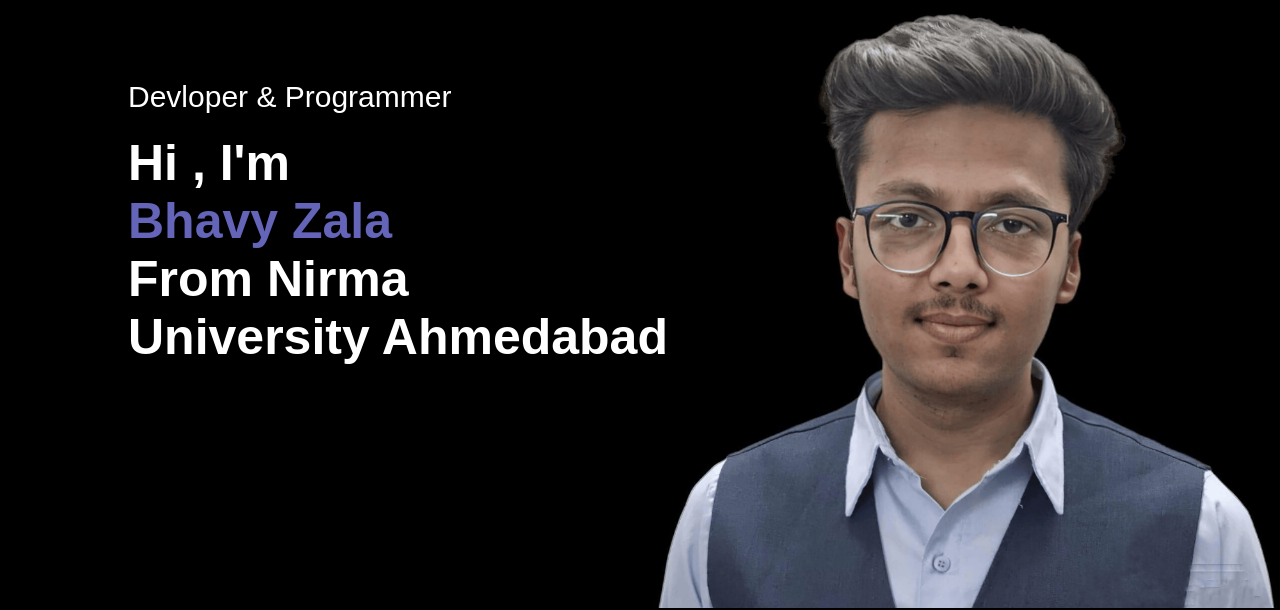
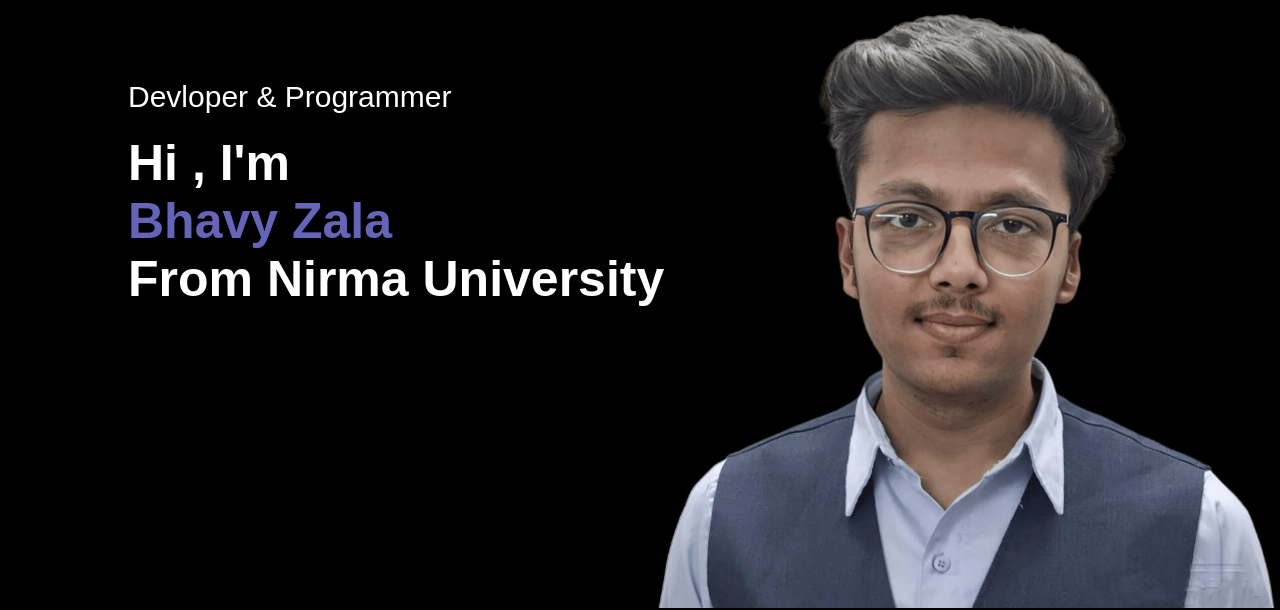
Before and after one commit to zalabhavy/portfolio, a plain HTML site: page index.html in a window 1280 px wide. Shown: the part 192-802 px from the top of the page. Drawn offline with Linux system fonts and the light colour scheme.

Commit message:
Update index.html

```diff
--- a/index.html
+++ b/index.html
@@ -25,7 +25,7 @@
             </nav>
                <div class="header-text">
                    <p>Devloper & Programmer</p>
-                   <h1>Hi , I'm <br><span>Bhavy Zala</span> <br>From Nirma<br> University Ahmedabad</h1>
+                   <h1>Hi , I'm <br><span>Bhavy Zala</span> <br>From Nirma University</h1>
                </div>
          </div>
     </div>
```
